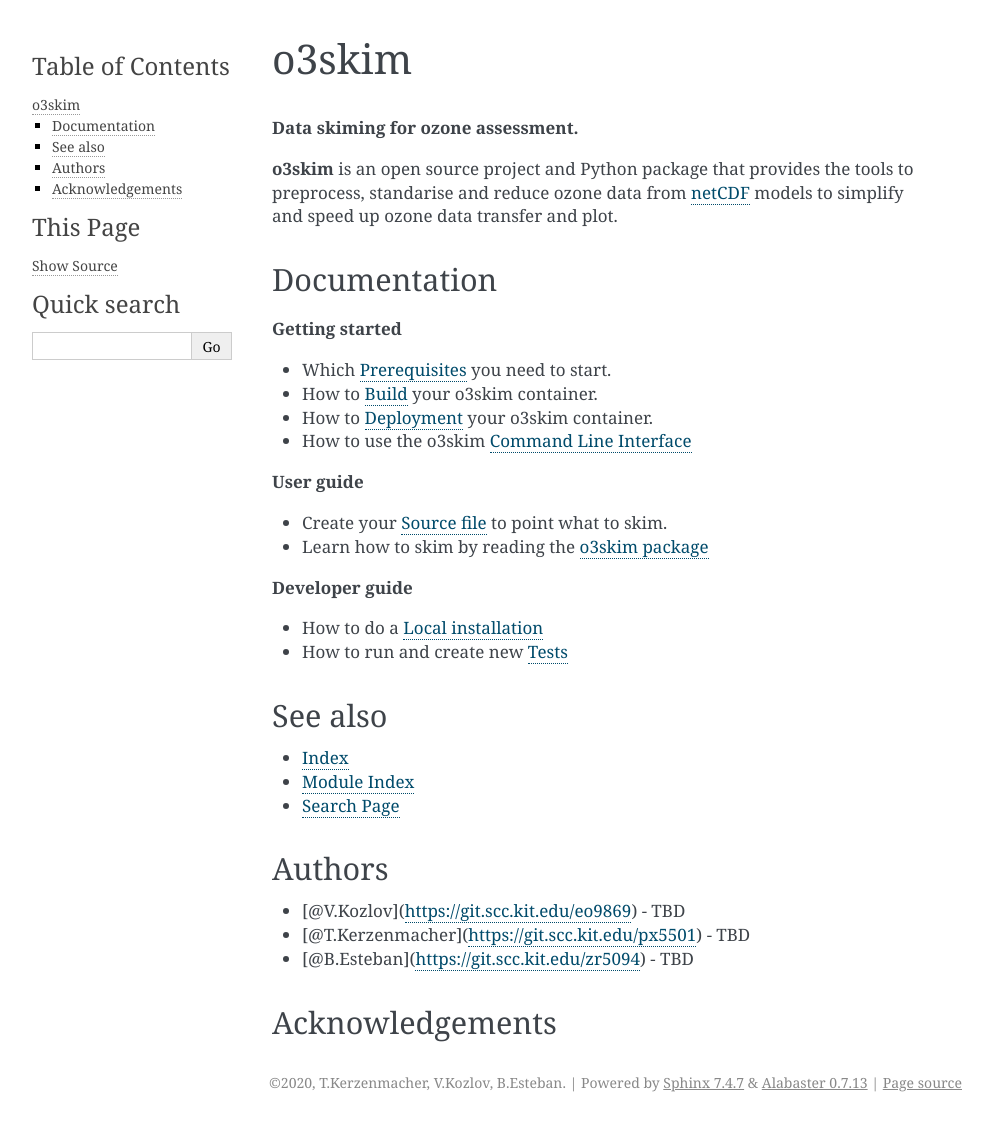
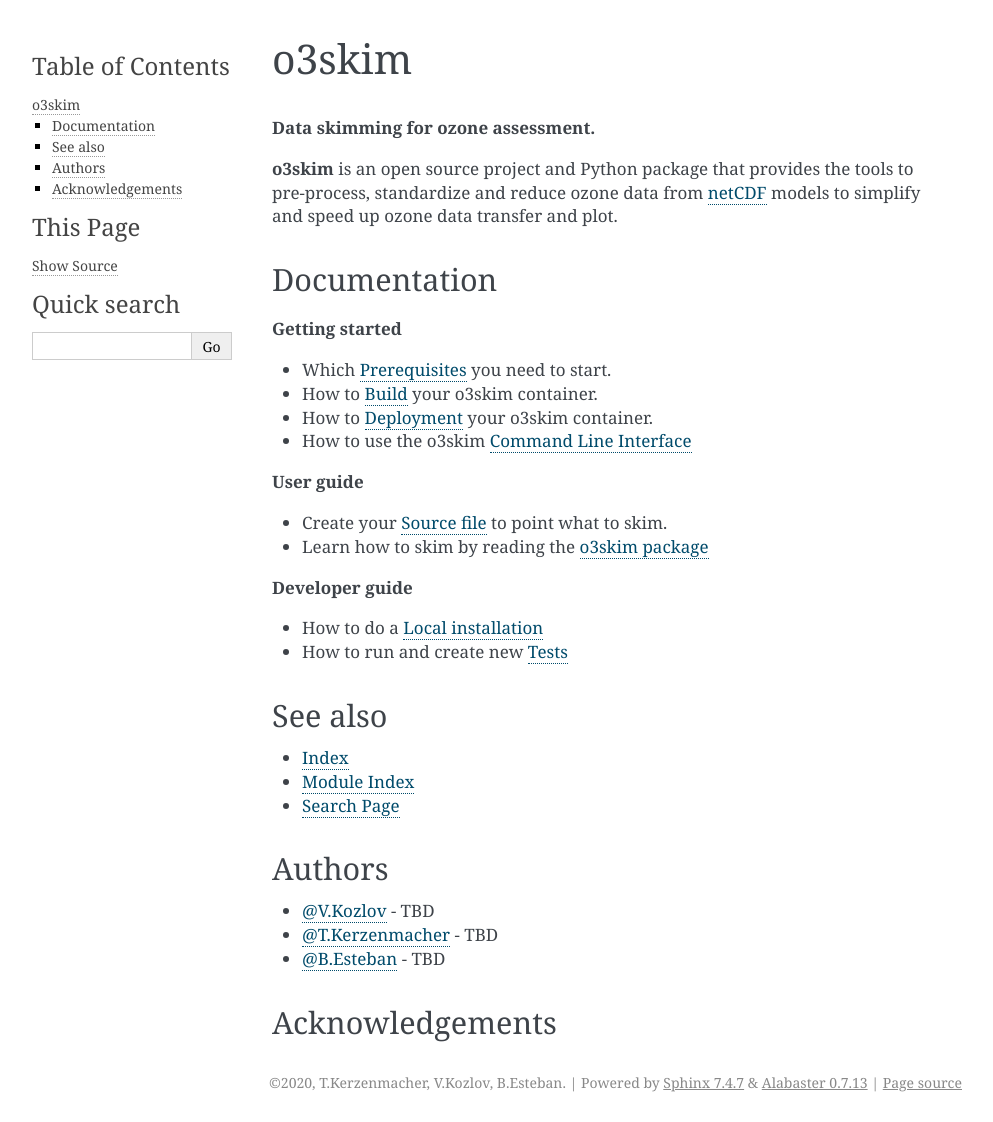
Before and after one commit to EOSC-synergy/o3skim, a Sphinx documentation site: the page built from docs/index.rst, in a window 1280 px wide. Shown: the whole page, without its empty margins (148-1141 px from the left). Built offline with Sphinx 7.4.7, drawn with Linux system fonts in a browser that asks for light colours.

Commit message:
Spellfix at index.rst

```diff
--- a/docs/index.rst
+++ b/docs/index.rst
@@ -1,10 +1,10 @@
 =========================================
 o3skim
 =========================================
-.. rubric:: Data skiming for ozone assessment.
+.. rubric:: Data skimming for ozone assessment.
 
 **o3skim** is an open source project and Python package that provides the
-tools to preprocess, standarise and reduce ozone data from netCDF_ models to
+tools to pre-process, standardize and reduce ozone data from netCDF_ models to
 simplify and speed up ozone data transfer and plot.
 
 .. _netCDF: http://www.unidata.ucar.edu/software/netcdf
@@ -68,9 +68,10 @@
 
 Authors
 -------
-- [@V.Kozlov](https://git.scc.kit.edu/eo9869) - TBD
-- [@T.Kerzenmacher](https://git.scc.kit.edu/px5501) - TBD
-- [@B.Esteban](https://git.scc.kit.edu/zr5094) - TBD
+
+- `@V.Kozlov <https://git.scc.kit.edu/eo9869>`_ - TBD
+- `@T.Kerzenmacher <https://git.scc.kit.edu/px5501>`_ - TBD
+- `@B.Esteban <https://git.scc.kit.edu/zr5094>`_ - TBD
 
 
 Acknowledgements
```
